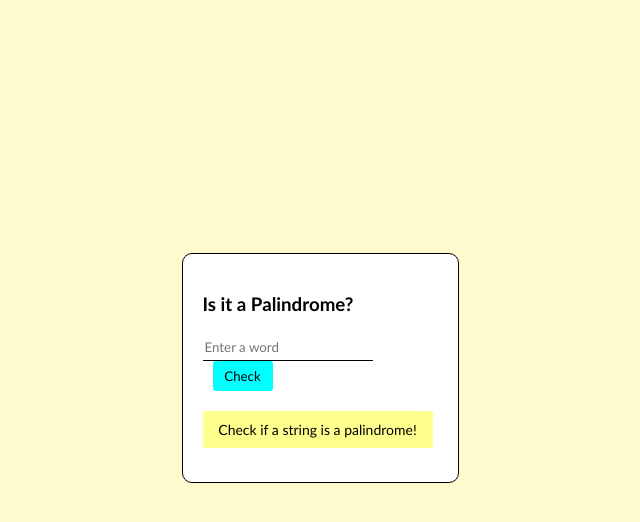
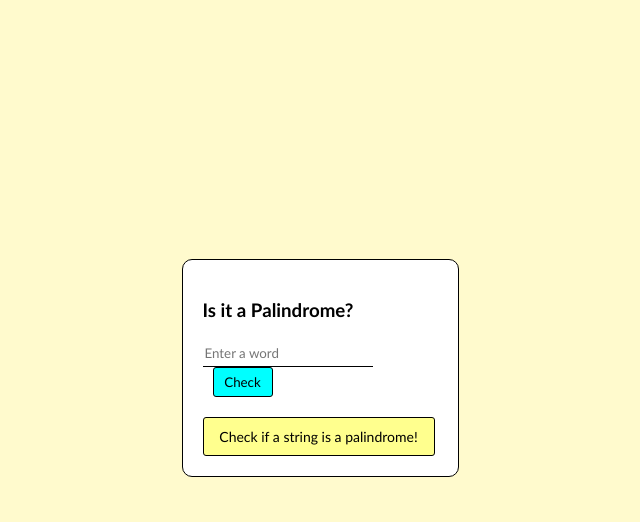
Before and after one commit to amarikwa188/Palindrome_Checker, a Flask app: page / in a window 1280 px wide. Shown: the top 522 px of the page, without its empty margins (320-960 px from the left). Run offline with Flask 3, Linux system fonts and the light colour scheme.

Commit message:
added outline to ui elements

```diff
--- a/static/index.css
+++ b/static/index.css
@@ -38,6 +38,7 @@ body{
     border: none;
     border-radius: 3px;
     margin-left: 10px;
+    border: 1px solid black;
 }
 
 #check:hover{
@@ -51,9 +52,10 @@ body{
     text-align: center;
     border-radius: 3px;
     margin-top: 20px;
+    border: 1px solid black;
 }
 
 #result p{
     font-size: 14px;
-    padding: 10px 0;
+    margin: 10px 0px;
 }
```
